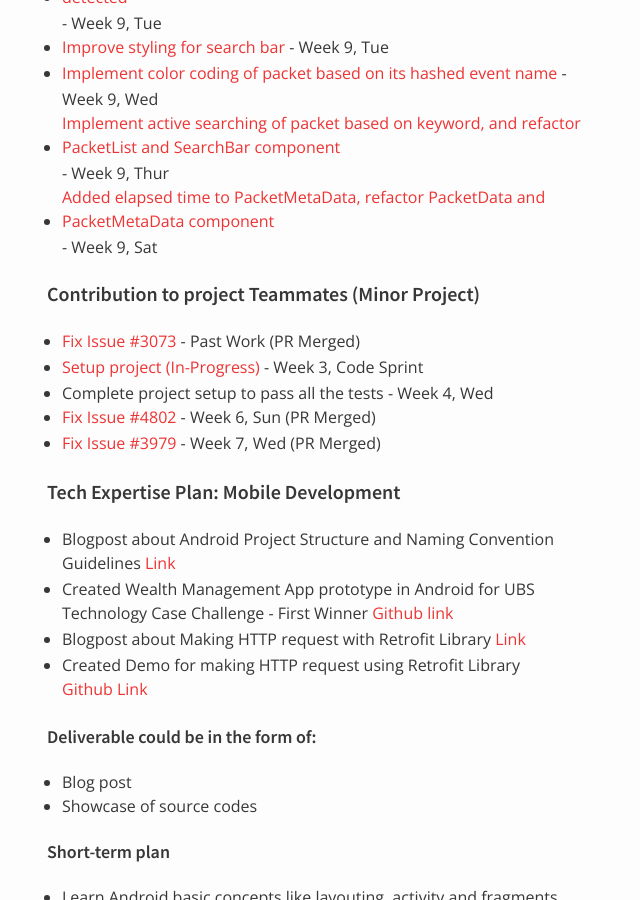
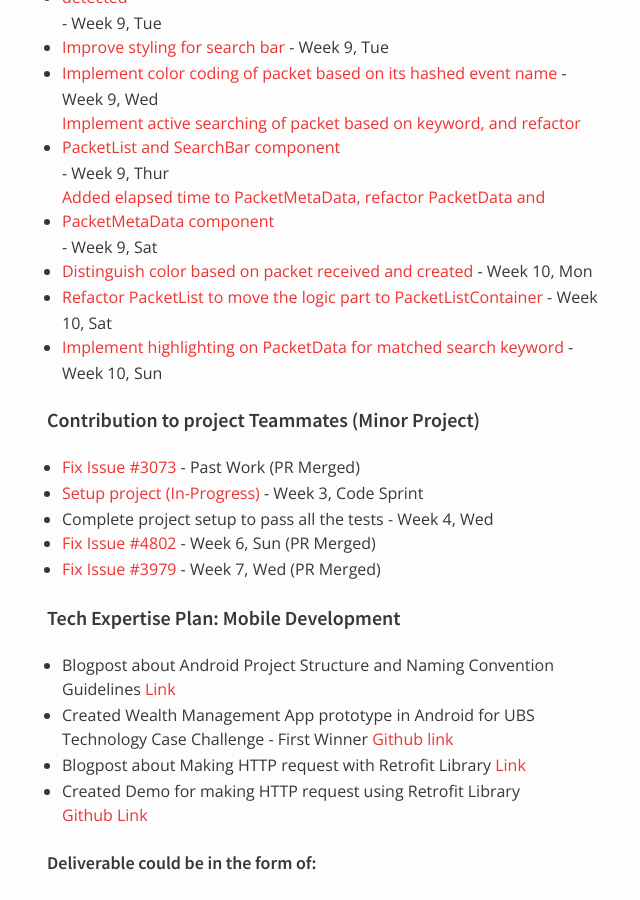
Before and after one commit to nus-oss/cs3281-AY1516S2-website, a Jekyll site: the page built from teams/socketio.md, in a window 1280 px wide and 900 px high, scrolled down 9987 px. Shown: the whole window, without its empty margins (323-963 px from the left). Built offline with Jekyll 4.4.1, drawn with Linux system fonts in a browser that asks for light colours.

Commit message:
Add week 10 contribs for @mikelimantara

```diff
--- a/teams/socketio.md
+++ b/teams/socketio.md
@@ -287,6 +287,9 @@ Notes:
 * [Implement color coding of packet based on its hashed event name](https://github.com/nus-fboa2016-si/socketio-devtool/commit/b7ea28d736d3335e93b3b22d1993b8be5af3d440) - Week 9, Wed
 * [Implement active searching of packet based on keyword, and refactor PacketList and SearchBar component](https://github.com/nus-fboa2016-si/socketio-devtool/commit/b696707c9d582e5d395e2f3347eb3450eafc74bf) - Week 9, Thur
 * [Added elapsed time to PacketMetaData, refactor PacketData and PacketMetaData component](https://github.com/nus-fboa2016-si/socketio-devtool/commit/e7683f6673929cccbedbab333ab88cad29848ee0) - Week 9, Sat
+* [Distinguish color based on packet received and created](https://github.com/nus-fboa2016-si/socketio-devtool/commit/501b0ef68ffc05198d6478fd4a0cd824d18979f1) - Week 10, Mon
+* [Refactor PacketList to move the logic part to PacketListContainer](https://github.com/nus-fboa2016-si/socketio-devtool/commit/ef560df6586af0060222cf99158c81bd9cc5bdb6) - Week 10, Sat
+* [Implement highlighting on PacketData for matched search keyword](https://github.com/nus-fboa2016-si/socketio-devtool/commit/dd75cfb320cb9daa0d6657975f18f9fb2edc1f15) - Week 10, Sun
 
 #### Contribution to project Teammates (Minor Project)
 * [Fix Issue #3073](https://github.com/TEAMMATES/teammates/pull/3088) - Past Work (PR Merged)
```
